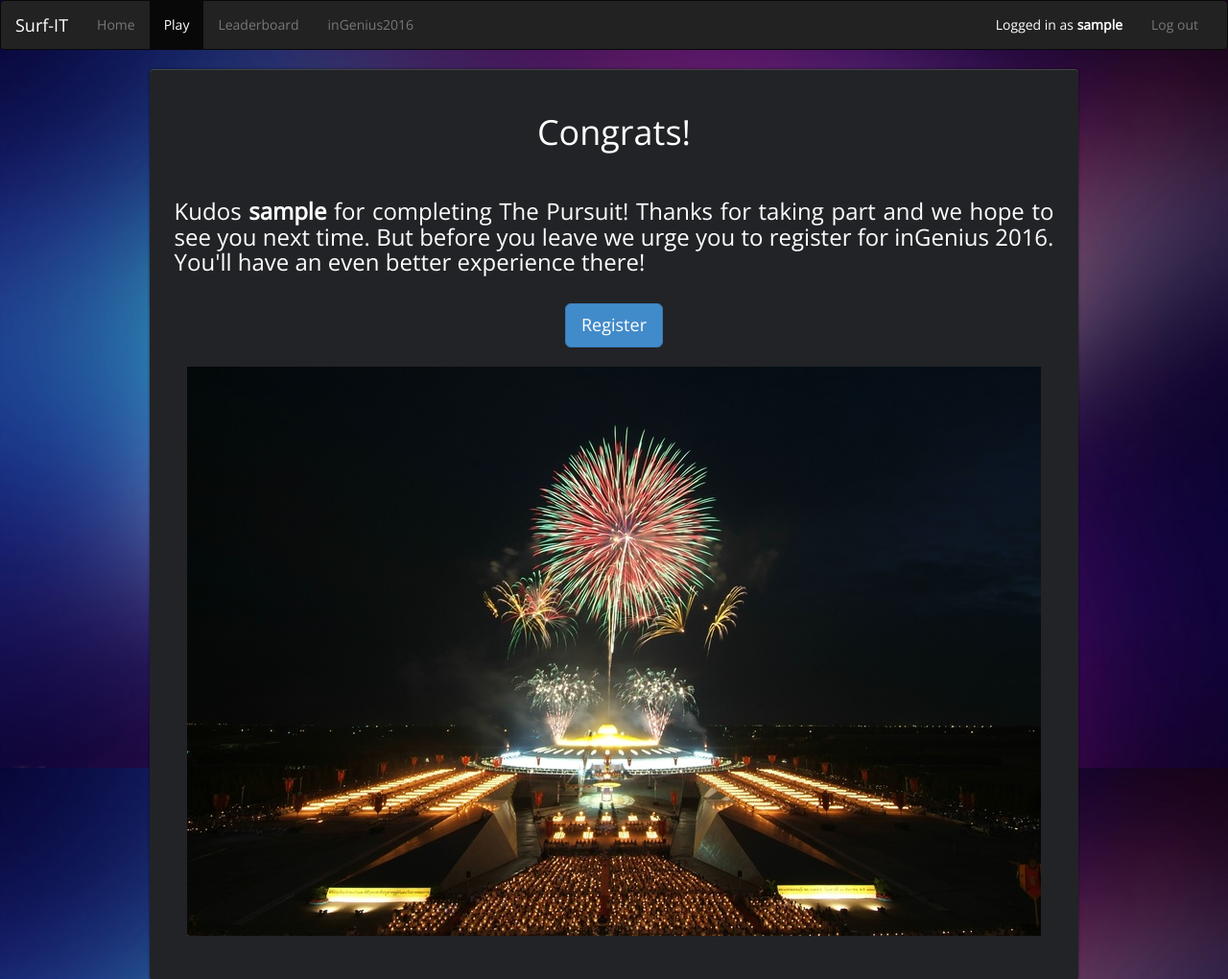
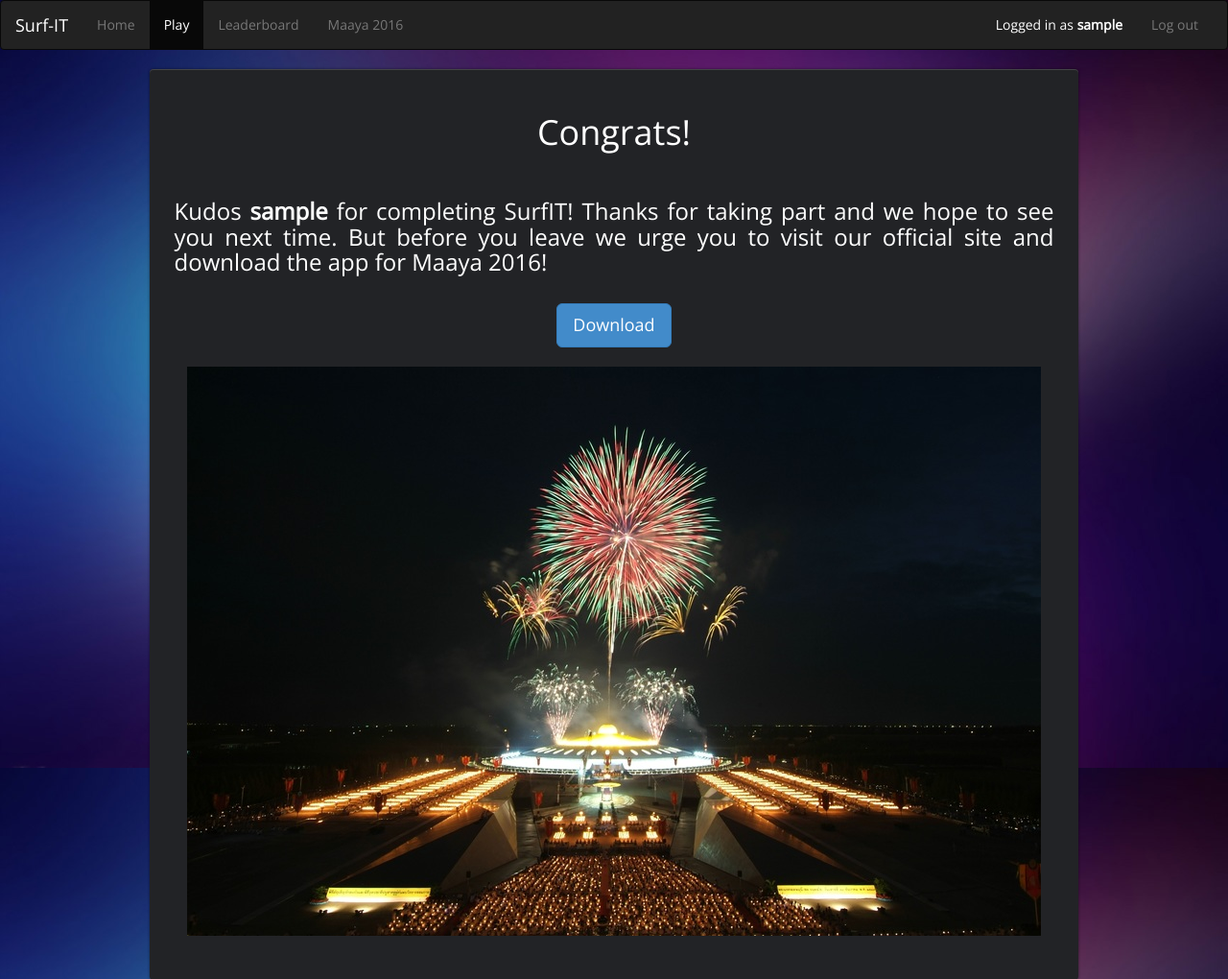
Before and after one commit to harshavamsi/surfit, a Django app: template templates/oth/finish.html in a window 1280 px wide. Shown: the top 1020 px of the page at 96% size. Run offline with Django 3.2, Linux system fonts and the light colour scheme; the template is opened without the code that fills it, so the values that code supplies are empty; the visitor is signed in with stand-in values (Sample User, id 1); some libraries are stand-ins or nearby versions.

Commit message:
pursuit to maaya

```diff
--- a/templates/oth/finish.html
+++ b/templates/oth/finish.html
@@ -7,7 +7,7 @@
         <li><a href="/">Home</a></li>
         <li class="active"><a href="{% url 'play' %}">Play</a></li>
         <li><a href="{% url 'display_leaderboard' %}">Leaderboard</a></li>
-        <li><a href="http://ingeniushack.com" target="_blank">inGenius2016</a></li>
+        <li><a href="http://www.maayafest.com" target="_blank">Maaya 2016</a></li>
 {% endblock %}
 
 {% block content %}
@@ -15,10 +15,10 @@
         <h1 align="center">Congrats!</h1>
         <br>
         <div>
-            <h3 align="justify">Kudos <strong>{{ request.user.username }}</strong> for completing The Pursuit! Thanks for taking part and we hope to see you next time. But before you leave we urge you to register for inGenius 2016. You'll have an even better experience there!</h3>
+            <h3 align="justify">Kudos <strong>{{ request.user.username }}</strong> for completing SurfIT! Thanks for taking part and we hope to see you next time. But before you leave we urge you to visit our official site and download the app for Maaya 2016!</h3>
             <br>
             <div class="text-center">
-                <a href="http://ingeniushack.com/register" target="_blank" class="btn btn-primary btn-lg">Register</a>
+                <a href="https://play.google.com/store/apps/details?id=com.manas.manasmb.maaya&utm_source=global_co&utm_medium=prtnr&utm_content=Mar2515&utm_campaign=PartBadge&pcampaignid=MKT-Other-global-all-co-prtnr-py-PartBadge-Mar2515-1" target="_blank" class="btn btn-primary btn-lg">Download</a>
             </div>
             <br>
             <img class='img-responsive' src="{% static 'images/fireworks.jpg' %}"><br>
--- a/templates/oth/index.html
+++ b/templates/oth/index.html
@@ -71,7 +71,7 @@ What are you waiting for? Start your Pursuit!
                <div class="col-md-6">
                      {% load static %}
 
-            <a href="http://ingeniushack.com" target="_blank"><img src="{% static 'images/logo12.png' %}"></a>
+            <a href="http://www.maayafest.com" target="_blank"><img src="{% static 'images/logo.png' %}"></a>
            </div>
 
            </div>
--- a/templates/oth/leaderboard.html
+++ b/templates/oth/leaderboard.html
@@ -6,7 +6,7 @@
         <li><a href="/">Home</a></li>
         <li><a href="{% url 'play' %}">Play</a></li>
         <li class="active"><a href="{% url 'display_leaderboard' %}">Leaderboard</a></li>
-        <li><a href="http://ingeniushack.com" target="_blank">inGenius2016</a></li>
+        <li><a href="http://www.maayafest.com" target="_blank">Maaya 2016</a></li>
 {% endblock %}
 
 {% block content %}
--- a/templates/oth/level.html
+++ b/templates/oth/level.html
@@ -6,7 +6,7 @@
         <li><a href="/">Home</a></li>
         <li class="active"><a href="{% url 'play' %}">Play</a></li>
         <li><a href="{% url 'display_leaderboard' %}">Leaderboard</a></li>
-        <li><a href="http://ingeniushack.com" target="_blank">inGenius2016</a></li>
+        <li><a href="http://www.maayafest.com" target="_blank">Maaya 2016</a></li>
 {% endblock %}
 
 {% block content %}
```
